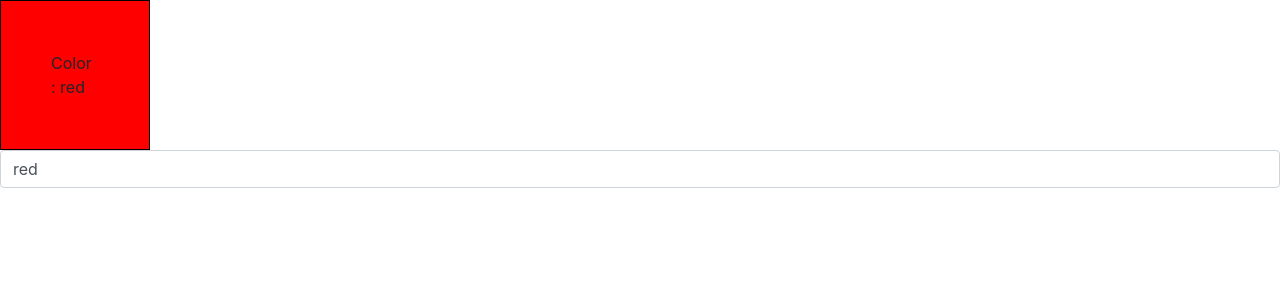
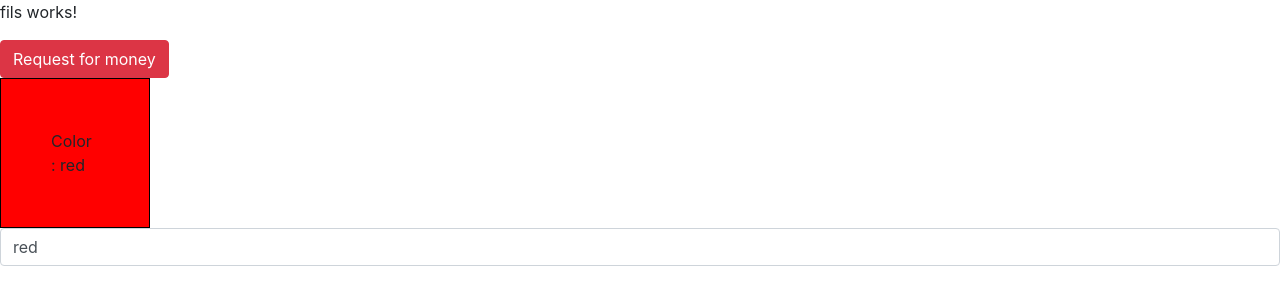
Before and after one commit to Group-ITDevSuccess/CoursAngular, an Angular app in the folder FormaAngular9/: page / in a window 1280 px wide. Shown: the top 304 px of the page. Built offline with nearby package versions, Linux system fonts and the light colour scheme.

Commit message:
SAVE : fin des binding

```diff
--- a/FormaAngular9/src/app/app.module.ts
+++ b/FormaAngular9/src/app/app.module.ts
@@ -4,11 +4,13 @@ import { NgModule } from '@angular/core';
 import { AppComponent } from './app.component';
 import { ColorComponent } from './color/color.component';
 import { FormsModule } from '@angular/forms';
+import { FilsComponent } from './fils/fils.component';
 
 @NgModule({
   declarations: [
     AppComponent,
-    ColorComponent
+    ColorComponent,
+    FilsComponent
   ],
   imports: [
     BrowserModule,
--- a/FormaAngular9/src/app/color/color.component.html
+++ b/FormaAngular9/src/app/color/color.component.html
@@ -1,3 +1,4 @@
+<app-fils (sendRequestToData)="processReq($event)" [filsProperty]="color"></app-fils>
 <div [style.backgroundColor] = "color">
   Color : {{color}}
 </div>
@@ -5,4 +6,4 @@
   (change) = "changeColor(inputColor)"
   type="text"  class="form-control"> -->
 
-  <input type="text" [(ngModel)]="color" class="form-control">
+<input type="text" [(ngModel)]="color" class="form-control">
--- a/FormaAngular9/src/app/color/color.component.ts
+++ b/FormaAngular9/src/app/color/color.component.ts
@@ -13,6 +13,10 @@ export class ColorComponent implements OnInit {
   ngOnInit(): void {
   }
 
+  processReq(message: any){
+    alert(message);
+  }
+
   // public changeColor(input){
   //   console.log(input.value);
   //   this.color = input.value;
--- /dev/null
+++ b/FormaAngular9/src/app/fils/fils.component.html
@@ -0,0 +1,3 @@
+<p>fils works!</p>
+
+<button (click)="sendEvent()" class="btn btn-danger">Request for money</button>
--- /dev/null
+++ b/FormaAngular9/src/app/fils/fils.component.ts
@@ -0,0 +1,23 @@
+import { Component,EventEmitter, Input, OnInit, Output } from '@angular/core';
+
+@Component({
+  selector: 'app-fils',
+  templateUrl: './fils.component.html',
+  styleUrls: ['./fils.component.css']
+})
+export class FilsComponent implements OnInit {
+  @Input() filsProperty;
+  @Output() sendRequestToData= new EventEmitter();
+  constructor() { }
+
+  ngOnInit(): void {
+    console.log(this.filsProperty);
+  }
+
+  sendEvent(){
+    this.sendRequestToData.emit(
+      `Please can i have some money :)`
+    );
+  }
+
+}
```
Also changed, not shown: FormaAngular9/src/app/fils/fils.component.css (added), 1 other file (tests, documents, lock files or other folders).
